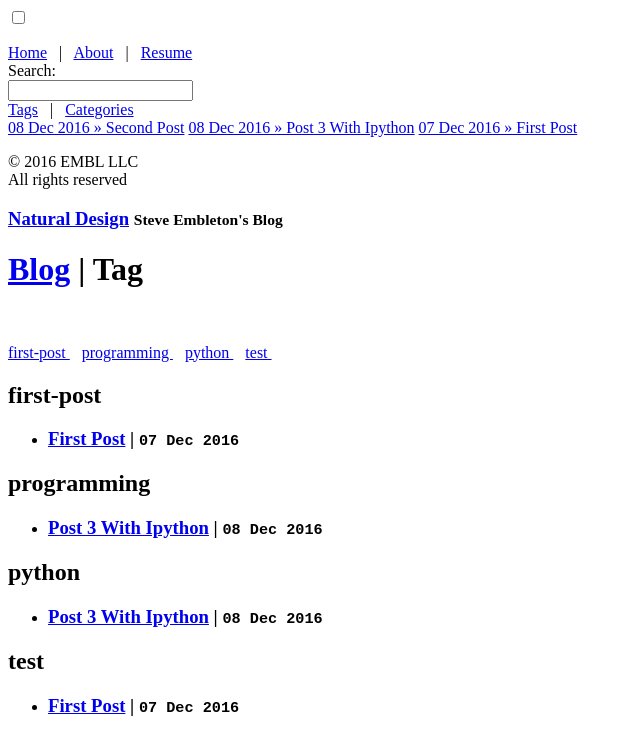
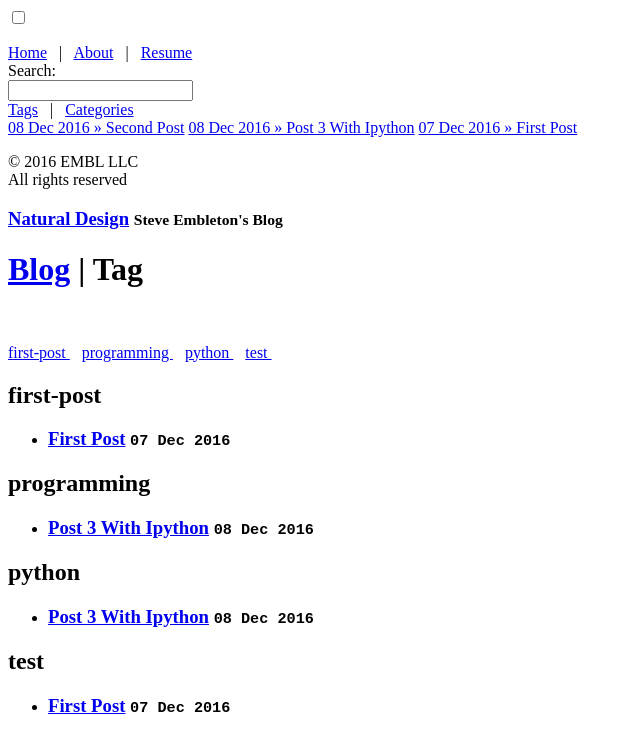
Before and after one commit to stembl/stembl.github.io, a Jekyll site: the page built from tag.html, in a window 1280 px wide. Shown: the top 755 px of the page, without its empty margins (0-640 px from the left). Built offline with Jekyll 4.4.1, drawn with Linux system fonts in a browser that asks for light colours.

Commit message:
tag test

```diff
--- a/tag.html
+++ b/tag.html
@@ -48,7 +48,7 @@ Here we generate all the tags.
   <li>
     <h3>
       <a href="{{ post.url }}">
-        {{ post.title }}</a>&nbsp;|&nbsp;<code class="highlighter-rouge">{{ post.date | date_to_string }}</code>
+        {{ post.title }}</a>&nbsp;<code class="highlighter-rouge">{{ post.date | date_to_string }}</code>
 
 
       <!-- adds tags to the end of posts
```
